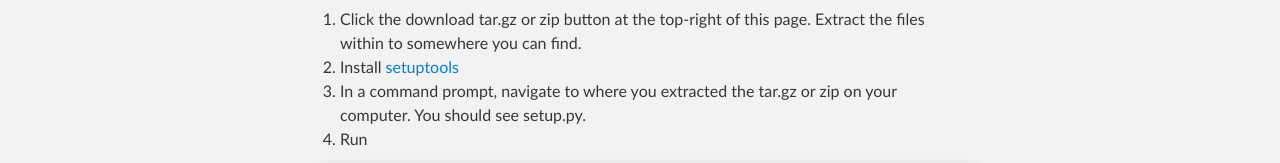
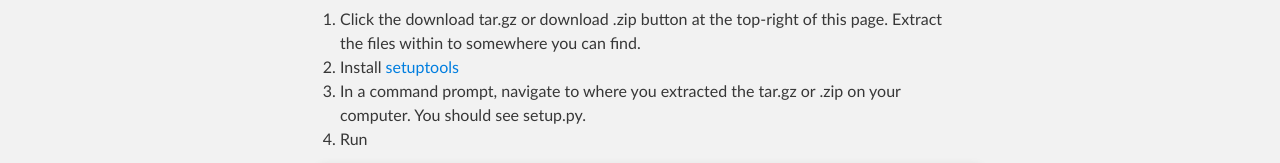
Before and after one commit to kylelin47/linear-regression, a plain HTML site: page index.html in a window 1280 px wide. Shown: the part 618-781 px from the top of the page. Drawn offline with Linux system fonts and the light colour scheme.

Commit message:
Change zip to .zip in index.html

```diff
--- a/index.html
+++ b/index.html
@@ -52,11 +52,11 @@
 <a id="installation" class="anchor" href="#installation" aria-hidden="true"><span class="octicon octicon-link"></span></a>Installation</h2>
 
 <ol>
-<li>Click the download tar.gz or zip button at the top-right of this page. Extract the files within to somewhere you can find.
+<li>Click the download tar.gz or download .zip button at the top-right of this page. Extract the files within to somewhere you can find.
 </li>
 <li>Install <a href="https://pypi.python.org/pypi/setuptools">setuptools</a>
 </li>
-<li>In a command prompt, navigate to where you extracted the tar.gz or zip on your computer. You should see setup.py.</li>
+<li>In a command prompt, navigate to where you extracted the tar.gz or .zip on your computer. You should see setup.py.</li>
 <li>Run</li>
 </ol>
 
```
